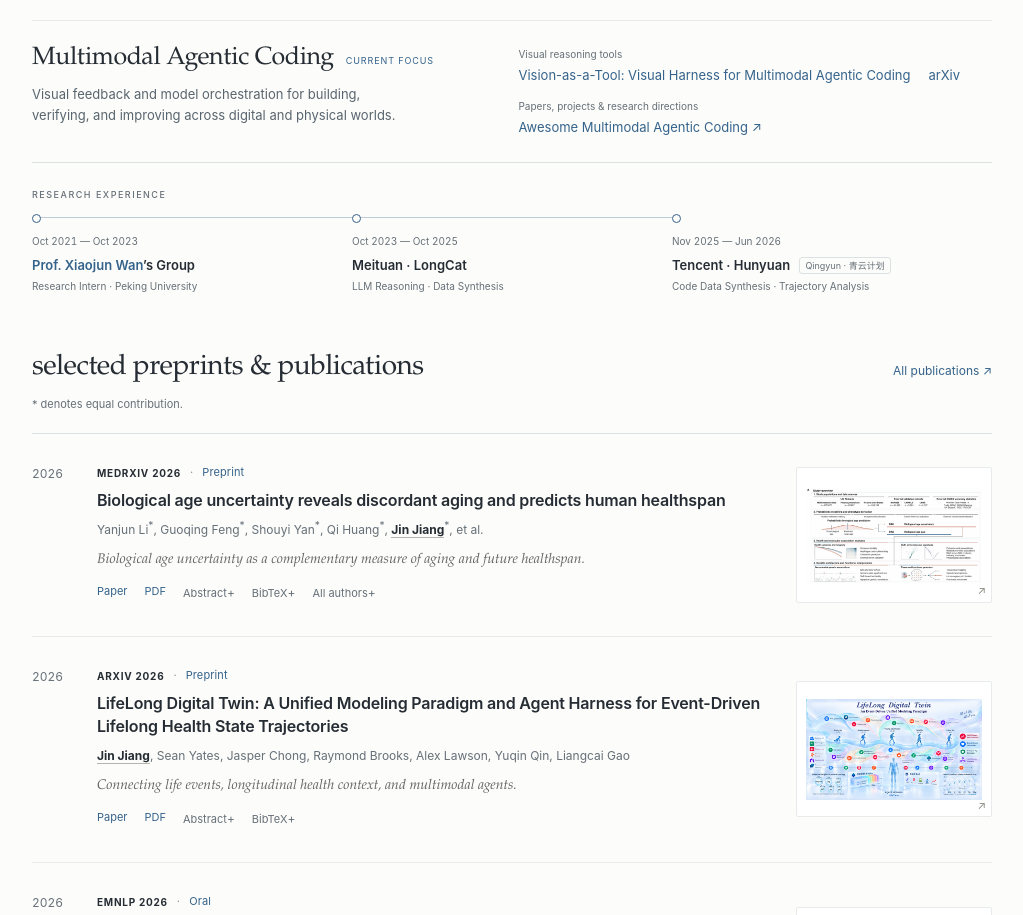
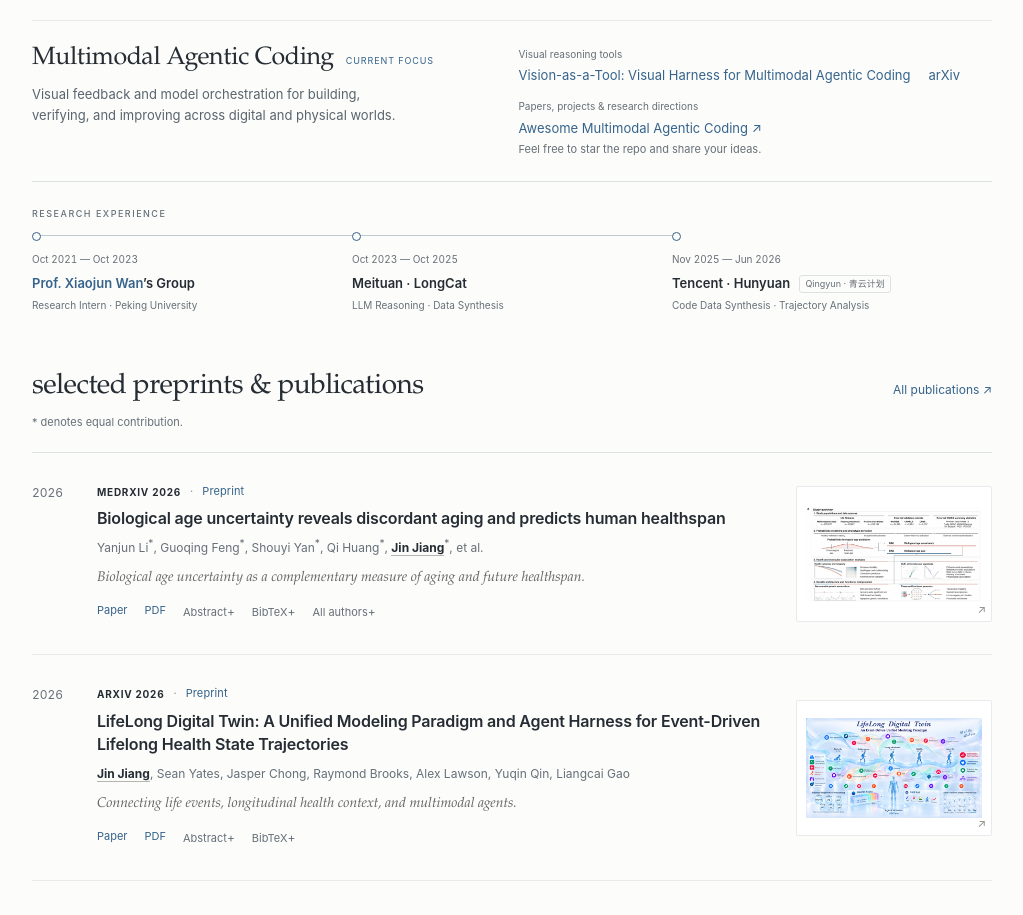
Before and after one commit to jiangjin1999/jiangjin1999.github.io, a plain HTML site: page docs/index.html in a window 1280 px wide. Shown: the part 1017-1932 px from the top of the page, without its empty margins (128-1151 px from the left). Drawn offline with Linux system fonts and the light colour scheme; animation ran at ten frames a second.

Commit message:
Invite stars and ideas on the multimodal coding collection

```diff
--- a/docs/index.html
+++ b/docs/index.html
@@ -139,7 +139,12 @@
           </div>
           <div>
             <dt>Papers, projects &amp; research directions</dt>
-            <dd><a href="https://github.com/jiangjin1999/awesome-multimodal-agentic-coding">Awesome Multimodal Agentic Coding <span aria-hidden="true">↗</span></a></dd>
+            <dd>
+              <div>
+                <a href="https://github.com/jiangjin1999/awesome-multimodal-agentic-coding">Awesome Multimodal Agentic Coding <span aria-hidden="true">↗</span></a>
+                <span class="research-work-note">Feel free to star the repo and share your ideas.</span>
+              </div>
+            </dd>
           </div>
         </dl>
       </article>
```
